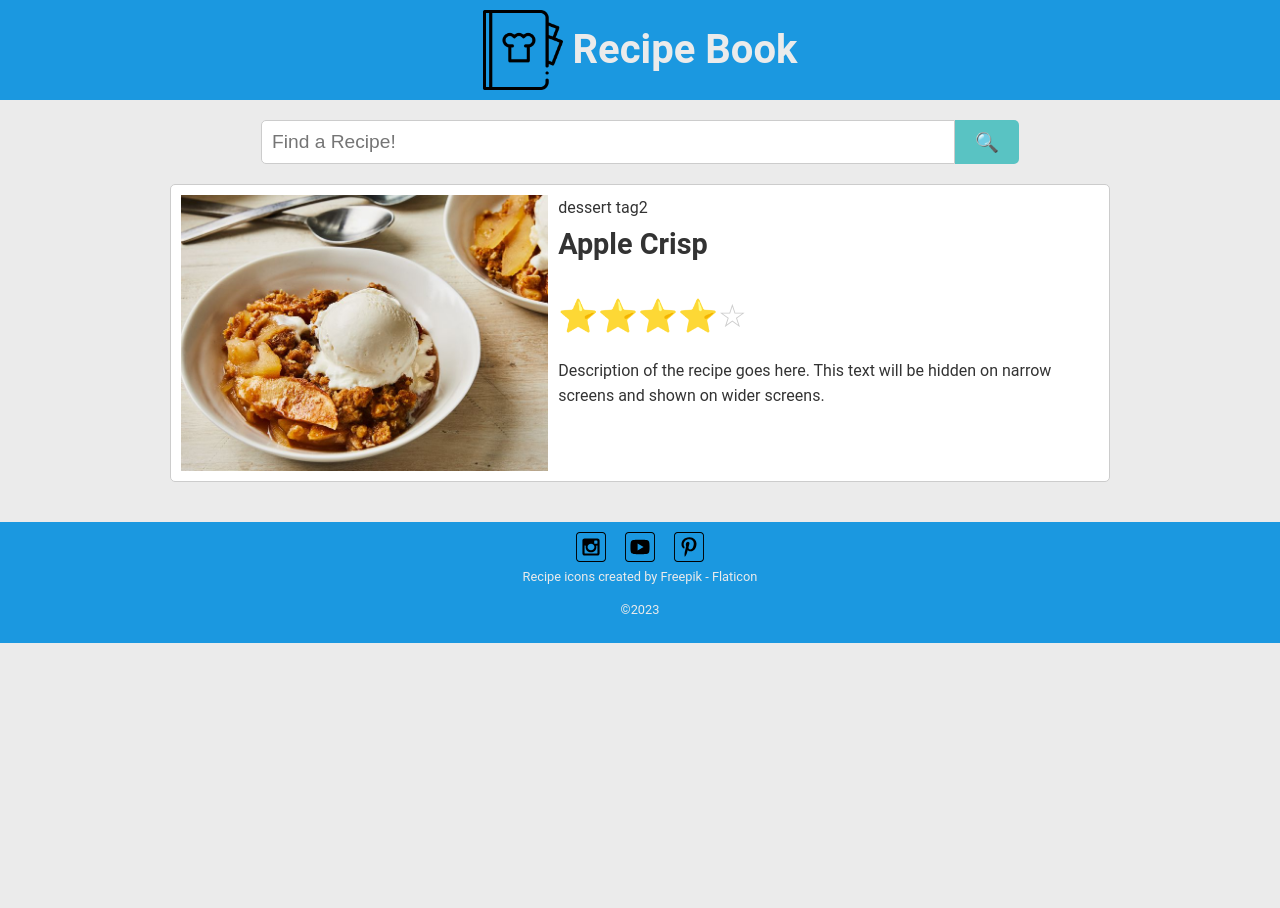
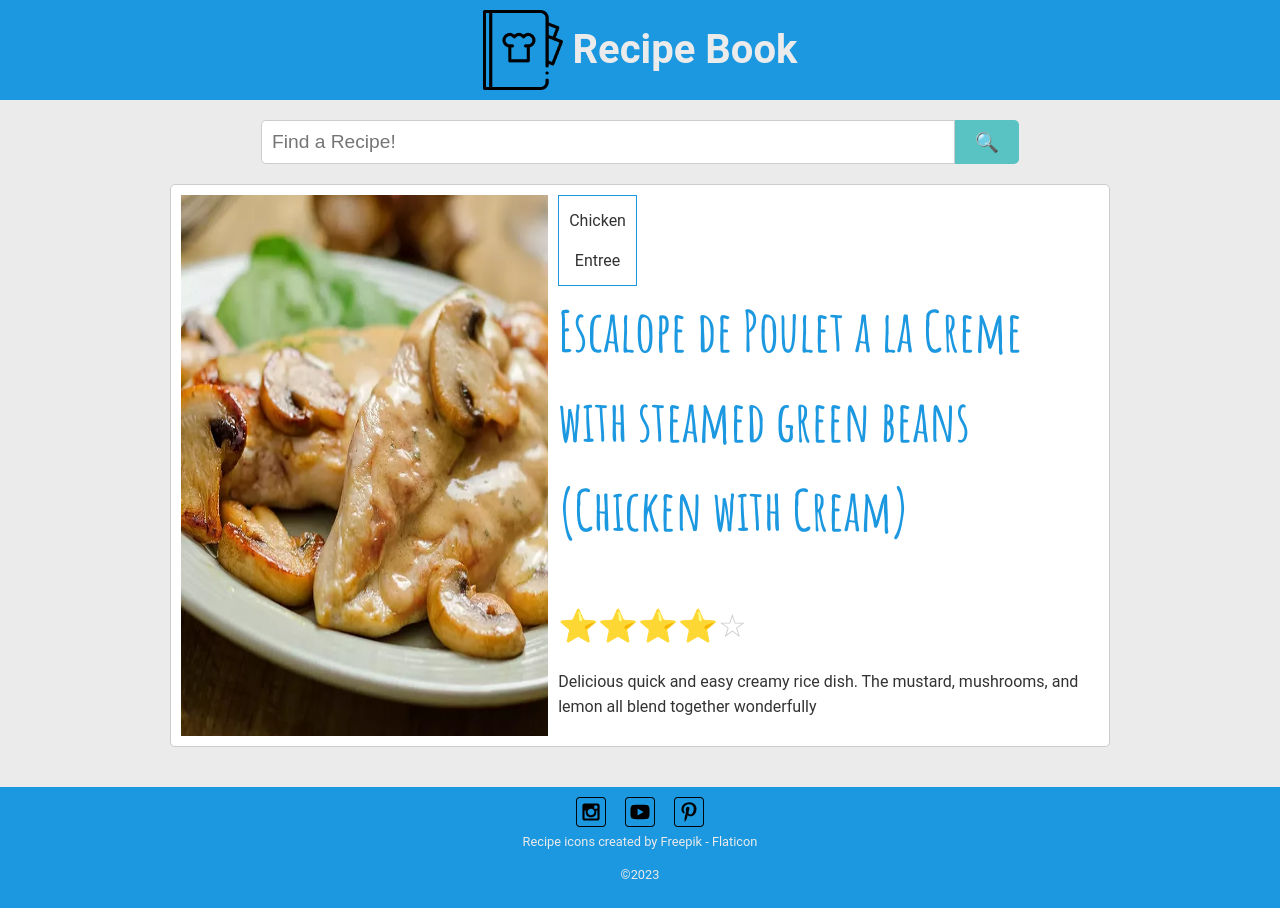
Before and after one commit to keplerridge/wdd131, a plain HTML site: page recipes/index.html in a window 1280 px wide. Before the commit the page ends 800 px from the top, so only its background shows below. Drawn offline with Linux system fonts and the light colour scheme.

Commit message:
finished the recipes project

```diff
--- a/recipes/index.html
+++ b/recipes/index.html
@@ -8,13 +8,13 @@
     <meta name="author" content="Kepler Ridge">
     <title>Recipe Book</title>
     <link rel="stylesheet" href="recipes.css">
-
     <meta property="og:title" content="Recipe Book">
     <meta property="og:type" content="website">
     <meta property="og:description" content="This page is a place for you to find different recipes and their reviews!">
     <meta property="og:image" content="https://keplerridge.github.io/wdd131/recipes/images/apple-crisp.jpg">
     <meta property="og:url" content="https://keplerridge.github.io/wdd131/recipes/index.html">
     <meta name="twitter:card" content="summary_large_image">
+    <script src="main.js" type="module" defer></script>
 </head>
 <body>
     <header>
@@ -31,24 +31,7 @@
         </div>
 
         <div class="recipes">
-            <div class="recipe">
-                <img src="images/apple-crisp.jpg" alt="Apple Crisp Image" loading="lazy">
-                <div class="recipe-info">
-                <div class="tags">
-                    <span class="tag">dessert</span>
-                    <span class="tag">tag2</span>
-                </div>
-                <h2>Apple Crisp</h2>
-                <div class="rating" role="img" aria-label="Rating: 4 out of 5 stars">
-                    <span aria-hidden="true" class="icon-star">⭐</span>
-                    <span aria-hidden="true" class="icon-star">⭐</span>
-                    <span aria-hidden="true" class="icon-star">⭐</span>
-                    <span aria-hidden="true" class="icon-star">⭐</span>
-                    <span aria-hidden="true" class="icon-star-empty">☆</span>
-                </div>
-                <p>Description of the recipe goes here. This text will be hidden on narrow screens and shown on wider screens.</p>
-                </div>
-            </div>
+            <!-- Recipes will be inserted here dynamically -->
         </div>
     </main>
 
--- a/recipes/main.js
+++ b/recipes/main.js
@@ -0,0 +1,81 @@
+import recipes from "./recipes.mjs";
+
+function getRandomNumber(max) {
+  return Math.floor(Math.random() * max);
+}
+
+function getRandomRecipe() {
+  return recipes[getRandomNumber(recipes.length)];
+}
+
+function tagsTemplate(tags) {
+  return tags.map(tag => `<span class="tag">${tag}</span>`).join('');
+}
+
+function ratingTemplate(rating) {
+  let html = `
+    <span class="rating" role="img" aria-label="Rating: ${rating} out of 5 stars">
+  `;
+  for (let i = 1; i <= 5; i++) {
+    if (i <= rating) {
+      html += '<span aria-hidden="true" class="icon-star">⭐</span>';
+    } else {
+      html += '<span aria-hidden="true" class="icon-star-empty">☆</span>';
+    }
+  }
+  html += "</span>";
+  return html;
+}
+
+function recipeTemplate(recipe) {
+  return `
+    <div class="recipe">
+      <img src="${recipe.image}" alt="image of ${recipe.name}" />
+      <div class="recipe-info">
+        <div class="tags-box">
+          ${tagsTemplate(recipe.tags)}
+        </div>
+        <h2>${recipe.name}</h2>
+        <div class="rating">
+          ${ratingTemplate(recipe.rating)}
+        </div>
+        <p>${recipe.description}</p>
+      </div>
+    </div>
+  `;
+}
+
+function renderRecipes(recipeList) {
+  const recipesContainer = document.querySelector(".recipes");
+  recipesContainer.innerHTML = recipeList.map(recipeTemplate).join("");
+}
+
+function init() {
+  const recipe = getRandomRecipe();
+  renderRecipes([recipe]);
+}
+
+init();
+
+function filterRecipes(query) {
+  const lowerCaseQuery = query.toLowerCase();
+  return recipes
+    .filter((recipe) => {
+      return (
+        recipe.name.toLowerCase().includes(lowerCaseQuery) ||
+        recipe.description.toLowerCase().includes(lowerCaseQuery) ||
+        recipe.tags.some((tag) => tag.toLowerCase().includes(lowerCaseQuery)) ||
+        recipe.recipeIngredient.some((ingredient) =>
+          ingredient.toLowerCase().includes(lowerCaseQuery)
+        )
+      );
+    })
+    .sort((a, b) => a.name.localeCompare(b.name));
+}
+
+document.querySelector(".search-form button").addEventListener("click", function (event) {
+  event.preventDefault();
+  const query = document.querySelector(".search-form input").value;
+  const filteredRecipes = filterRecipes(query);
+  renderRecipes(filteredRecipes);
+});
--- a/recipes/recipes.css
+++ b/recipes/recipes.css
@@ -1,3 +1,6 @@
+/* Import Google Fonts */
+@import url('https://fonts.googleapis.com/css2?family=Amatic+SC:wght@400;700&display=swap');
+
 /* Global Styles */
 :root {
     --primary-color: #1B98E0;
@@ -5,7 +8,7 @@
     --text-dark: #333;
     --text-light: #ebebeb;
     --primary-font: 'Roboto', sans-serif; /* Changed from Arial to Roboto */
-    --secondary-font: 'Amatic SC'; /* Keep for potential future use */
+    --secondary-font: 'Amatic SC', cursive; /* Updated to include Amatic SC */
 }
 
 body {
@@ -114,9 +117,10 @@ main {
 }
 
 .recipe h2 {
-    font-family: var(--primary-font); /* Ensure consistency */
-    font-size: 1.8rem;
+    font-family: var(--secondary-font); /* Use Amatic SC for recipe titles */
+    font-size: 3.5rem;
     margin-top: 0;
+    color: var(--primary-color); /* Ensure titles are visible */
 }
 
 .recipe p {
@@ -229,3 +233,21 @@ footer a {
         margin-bottom: 20px; /* Add bottom margin */
     }
 }
+
+/* Tag Styles */
+.tags-box {
+    border: 1px solid var(--primary-color); /* Add border */
+    padding: 5px; /* Add padding inside the box */
+    display: flex;
+    flex-direction: column; /* Stack the tags vertically */
+    width: fit-content; /* Adjust width to fit content */
+}
+
+.tag {
+    background-color: transparent; /* Remove background color */
+    color: var(--text-dark); /* Set text color */
+    padding: 5px;
+    margin: 2px 0; /* Add spacing between tags */
+    text-align: center;
+    border: none; /* Remove individual tag border */
+}
--- a/recipes/recipes.mjs
+++ b/recipes/recipes.mjs
@@ -7,7 +7,7 @@ const recipes = [
 		datePublished: '2016-10-16',
 		tags: ['Waffles', 'Sweet Potato', 'Side'],
 		description: 'Savory waffles made with Sweet potato with a hint of Ginger',
-		image: './images/sweet-potato-waffle.jpg',
+		image: './images/sweet-potato-waffle-md.jpg',
 		recipeIngredient: [
 			'2 separated eggs',
 			'1/4 C Oil',
```
Lines whose indentation alone changed are shown as unchanged.
